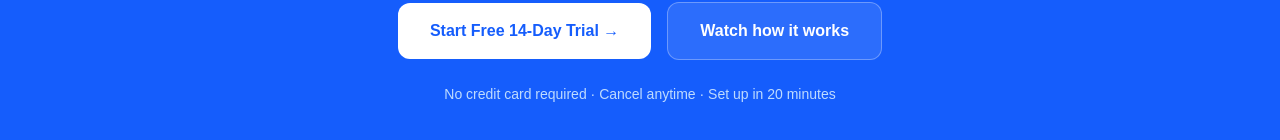
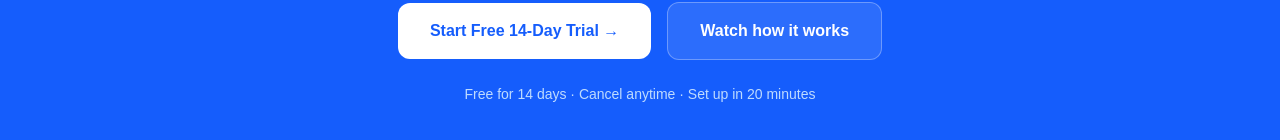
Before and after one commit to Carloslourenco218/deckmargin-app, a Next.js app: page / in a window 1280 px wide. Shown: the part 7892-8032 px from the top of the page. Built offline with nearby package versions, Linux system fonts and the light colour scheme.

Commit message:
updated landing page

```diff
--- a/app/landing/page.tsx
+++ b/app/landing/page.tsx
@@ -821,7 +821,7 @@ export default function HomePage() {
             </Link>
           </div>
           <p className="mt-6 text-sm text-blue-200">
-            No credit card required · Cancel anytime · Set up in 20 minutes
+            Free for 14 days · Cancel anytime · Set up in 20 minutes
           </p>
         </div>
       </section>
```
